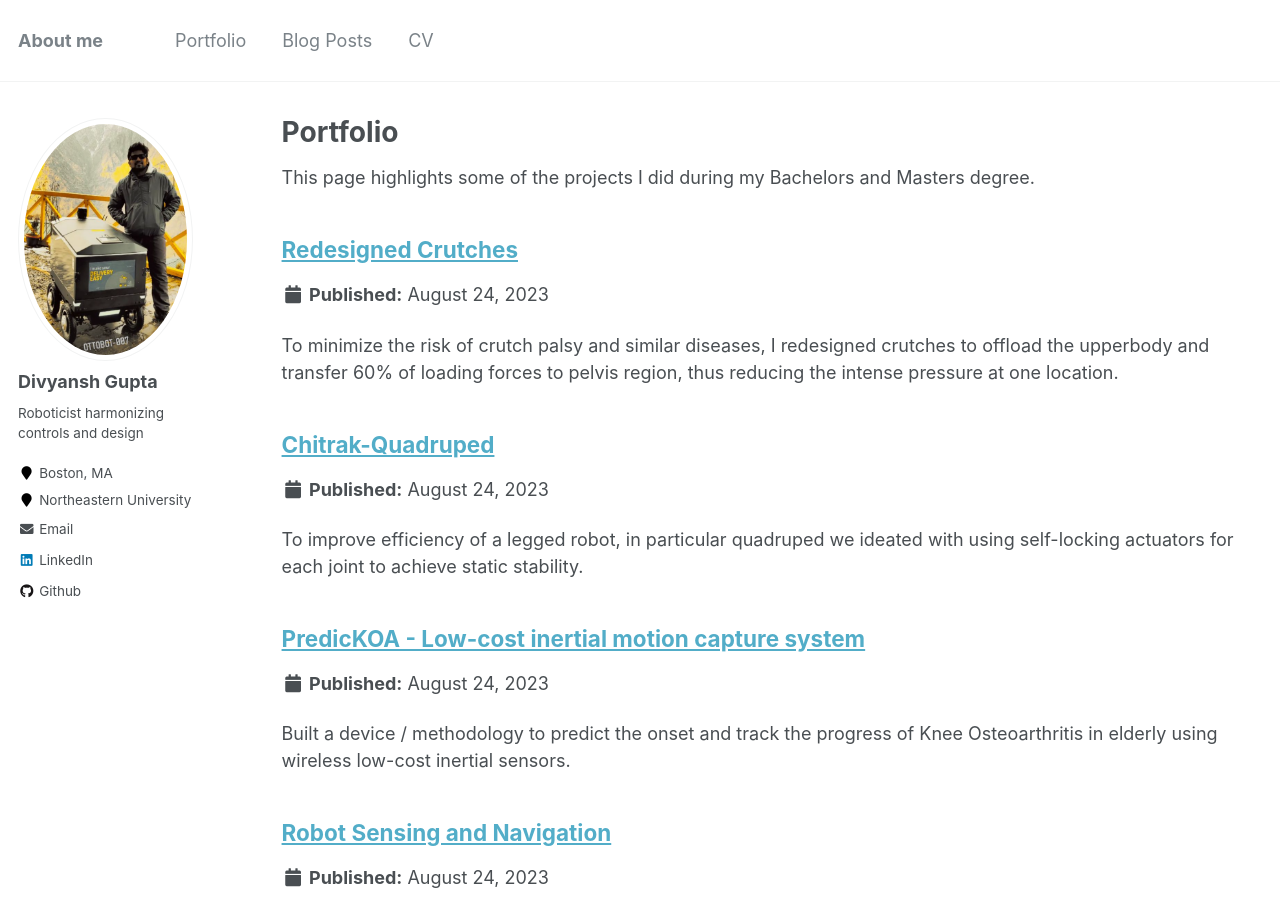
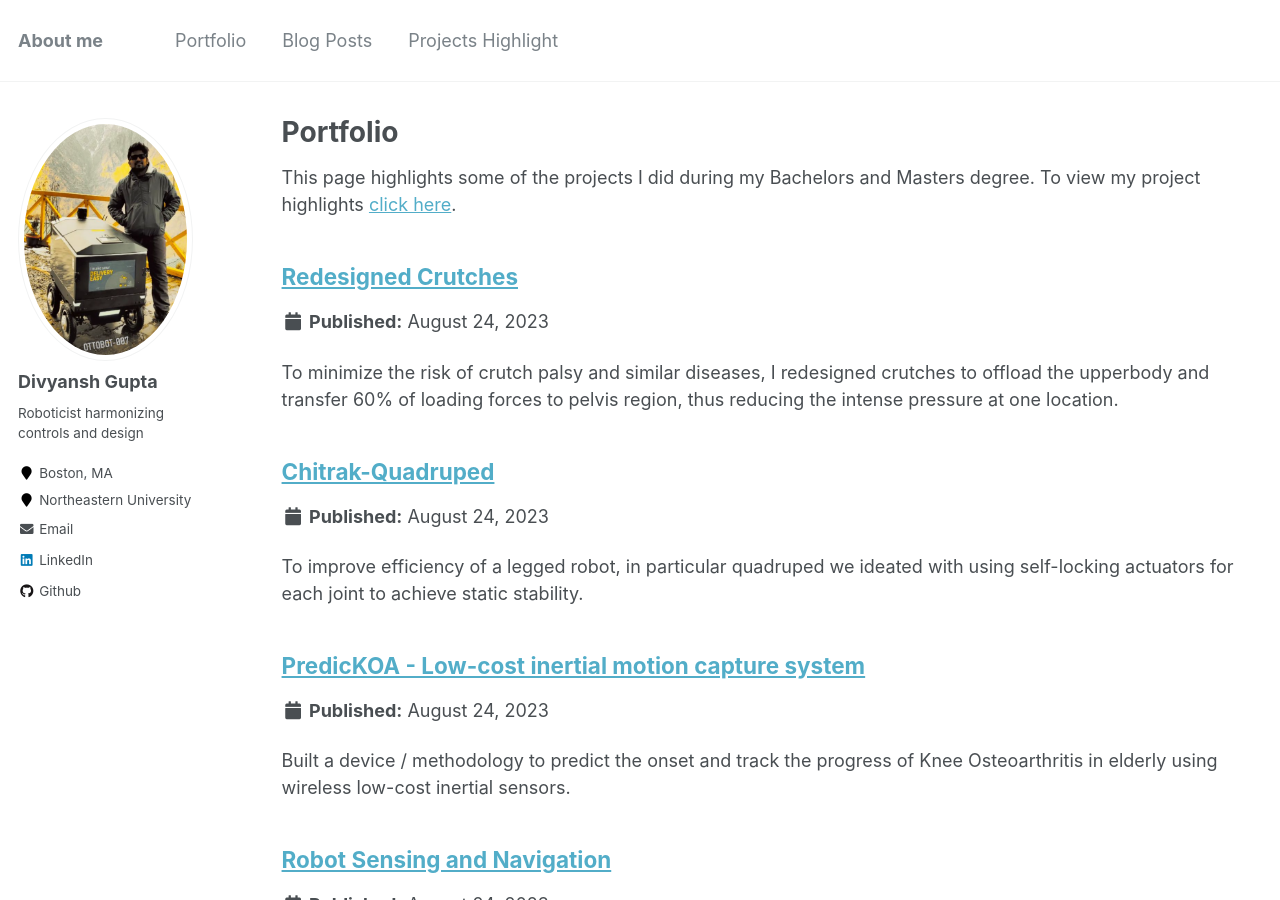
Before and after one commit to gupta-divy/gupta-divy.github.io, a Jekyll site: the page built from _pages/portfolio.html, in a window 1280 px wide and 900 px high. Built offline with Jekyll 4.4.1, drawn with Linux system fonts in a browser that asks for light colours.

Commit message:
Updated Website with Portfolio

```diff
--- a/_data/navigation.yml
+++ b/_data/navigation.yml
@@ -15,8 +15,8 @@ main:
   - title: "Blog Posts"
     url: /year-archive/
 
-  - title: "CV"
-    url: /files/Resume_Divyansh.pdf
+  - title: "Projects Highlight"
+    url: /files/one_page_portfolio_v2.pdf
 
   # - title: "Guide"
   #   url: /markdown/
--- a/_pages/portfolio.html
+++ b/_pages/portfolio.html
@@ -7,7 +7,7 @@ author_profile: true
 
 {% include base_path %}
 
-<p>This page highlights some of the projects I did during my Bachelors and Masters degree.</p>
+<p>This page highlights some of the projects I did during my Bachelors and Masters degree. To view my project highlights <a href="https://drive.google.com/file/d/1a62a8_UECraUjWPo91s2l4oQV9_D0YwL/view?usp=sharing">click here</a>.</p>
 
 {% for post in site.portfolio %}
   {% include archive-single.html %}
```
Also changed, not shown: 2 other files.
